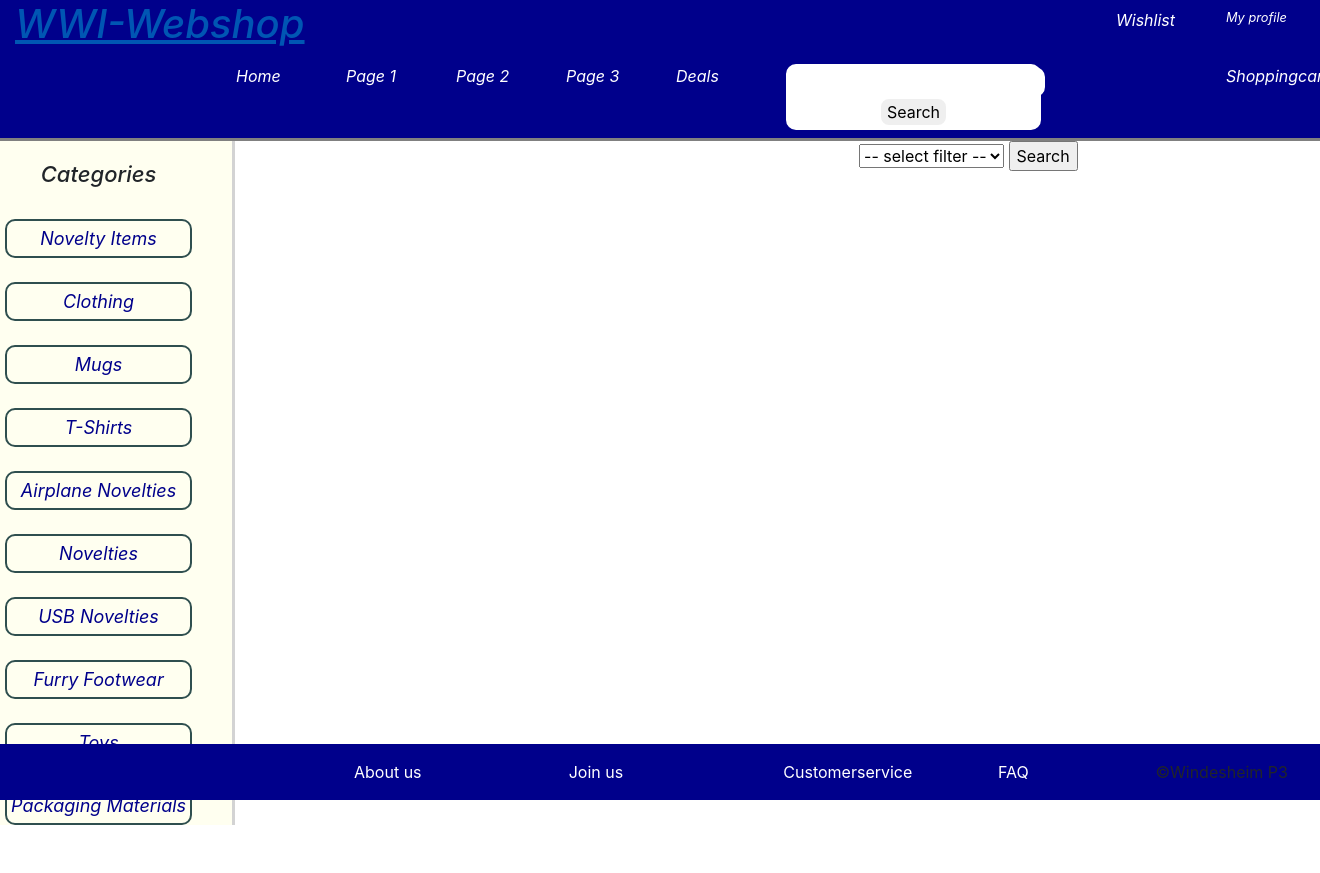
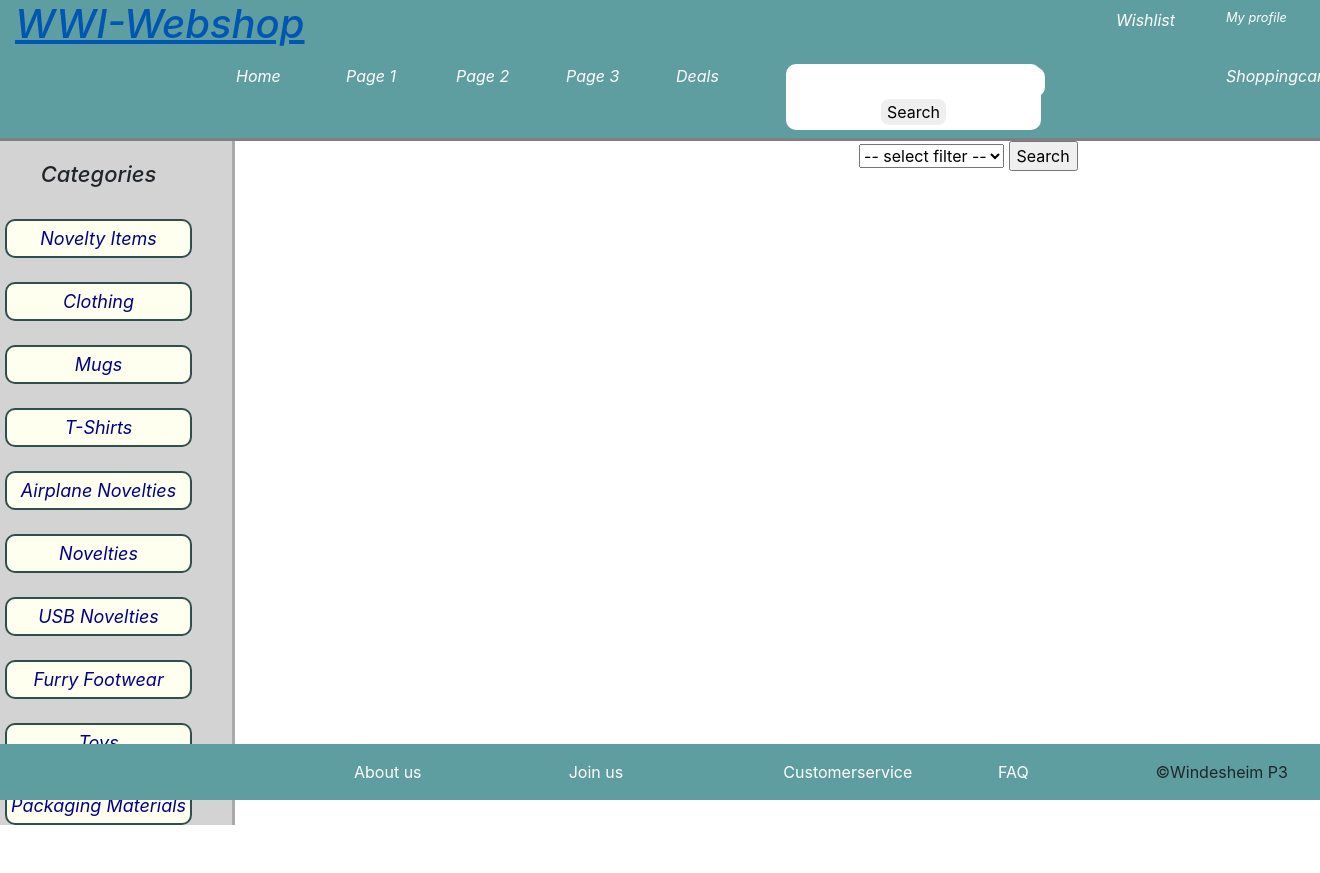
Before and after one commit to WindesheimP3/WWI-Webshop, a PHP site: page /categorie.php?StockGroupID=1 in a window 1320 px wide; the page is wider, and only the part inside the window is pictured. Run offline with PHP 8.4, Linux system fonts and the light colour scheme; data that the repository does not hold is empty.

Commit message:
Styling aanpassen

```diff
--- a/Categorie.php
+++ b/Categorie.php
@@ -53,7 +53,7 @@ include 'sql-statements/Database-Connectie.php';
                     $ItemName = $row["StockItemName"];
                     print("
 <div class='col-4'>
-<div class=\"card\" style=\"width: 18rem;\">
+<div class=\"card\" style=\"width: 18rem;\" id='Productvak'>
 <div class=\"card-body\">
 <h5 class=\"card-title\">$ItemName</h5>
 <p class=\"card-text\">Lorem ipsum dolor sit amet, consectetur adipiscing elit. Maecenas nunc urna, convallis a dictum quis. </p>
--- a/Styling.css
+++ b/Styling.css
@@ -1,16 +1,16 @@
 #achtergrond {
-    background-color: ivory;
+    background-color: aliceblue;
 }
 
 #Headerbalk {
-    background-color: darkblue;
+    background-color: cadetblue;
     border-bottom-style: solid;
     border-color: grey;
     font-style: italic;
 }
 
 #Footer {
-    background-color: darkblue;
+    background-color: cadetblue;
 }
 
 a {
@@ -18,12 +18,12 @@ a {
 }
 
 #Sidebar {
-    background-color: ivory;
+    background-color: lightgrey;
     position: relative;
     padding-left: 5px;
     padding-right: 40px;
-    border-right-style: inset;
-    border-color: lightgrey;
+    border-right-style: solid;
+    border-color: darkgrey;
     height: 100%; /* Full-height: remove this if you want "auto" height */
     z-index: 1; /* Stay on top */
     top: 0; /* Stay at the top */
@@ -42,6 +42,7 @@ a {
     border-radius: 10px;
     padding: 4px;
     text-align: center;
+    background-color: ivory;
 
 }
 
@@ -75,3 +76,10 @@ a {
     font-size: 22px;
     text-align: center;
 }
+
+#Productvak {
+    background-color: whitesmoke;
+    border-style: inset;
+    border-radius: 10px;
+    border-color: dimgrey;
+}
```
